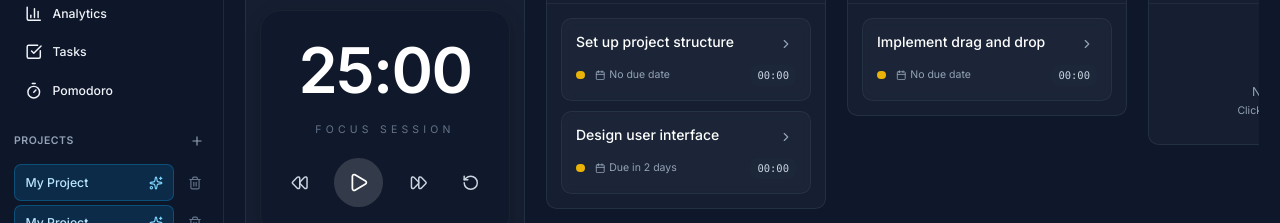
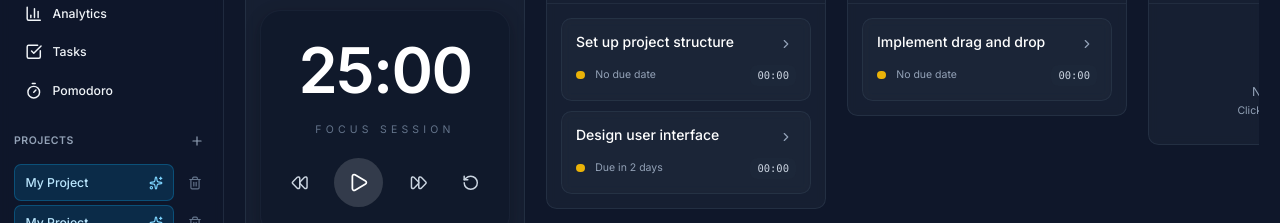
Before and after one commit to lellyresa/kandorov3, a React app in the folder my-web-app/: page / in a window 1280 px wide. Shown: the part 180-403 px from the top of the page. Built offline with nearby package versions, Linux system fonts and the light colour scheme; the HTML template or start-up script is replaced by a standard one.

Commit message:
feat: remove calendar icon from due date display on task cards
- Remove Calendar icon import from TaskCard component
- Remove Calendar icon from due date display in bottom-left area
- Simplify due date display to show only text without icon
- Maintain clean, minimalist design

```diff
--- a/my-web-app/src/components/TaskCard.jsx
+++ b/my-web-app/src/components/TaskCard.jsx
@@ -1,7 +1,7 @@
 import React from 'react';
 import { useSortable } from '@dnd-kit/sortable';
 import { CSS } from '@dnd-kit/utilities';
-import { Clock, CheckCircle, Circle, CircleDot, ChevronRight, Calendar } from 'lucide-react';
+import { Clock, CheckCircle, Circle, CircleDot, ChevronRight } from 'lucide-react';
 import { useApp } from '../context/AppContext';
 
 export default function TaskCard({
@@ -171,7 +171,6 @@ export default function TaskCard({
 
             {/* Due Date */}
             <div className="flex items-center space-x-1 text-gray-400">
-              <Calendar className="w-3 h-3" />
               <span>
                 {formatDueDate(task.dueDate) || 'No due date'}
               </span>
```
